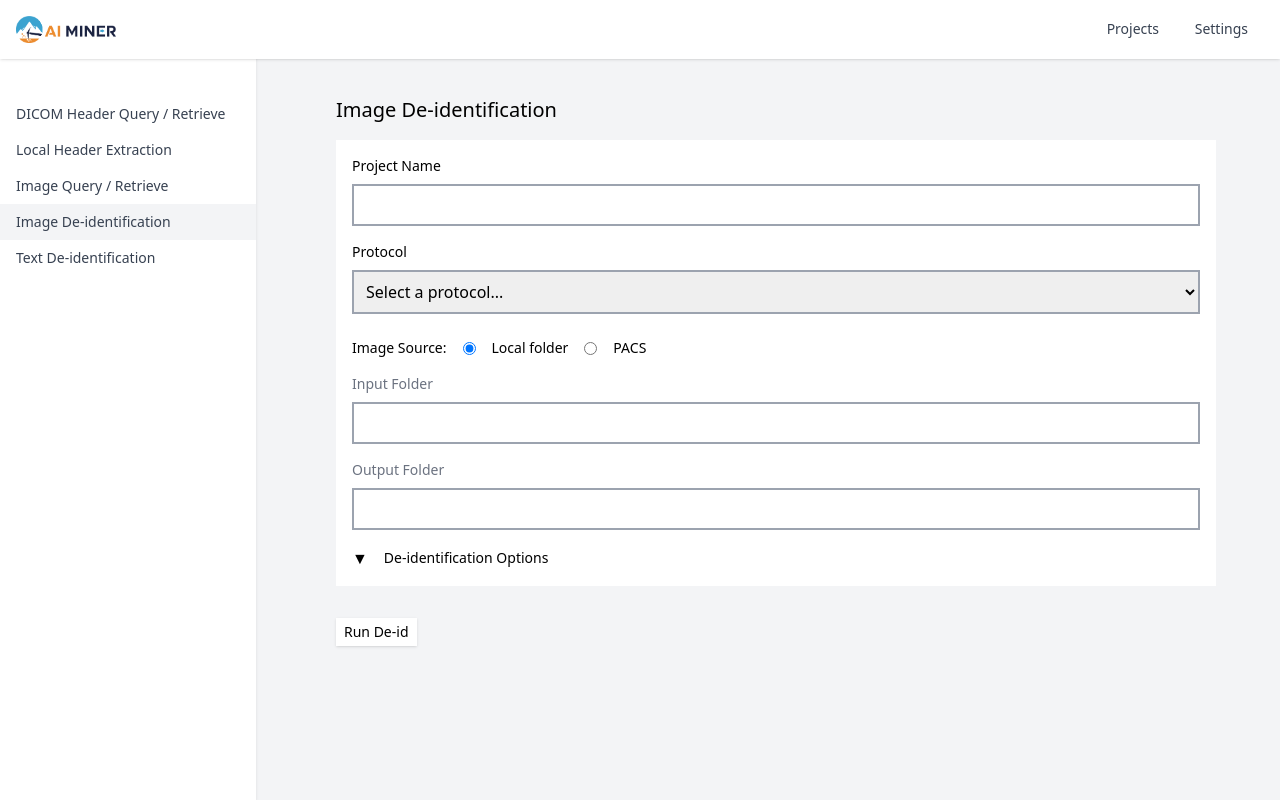
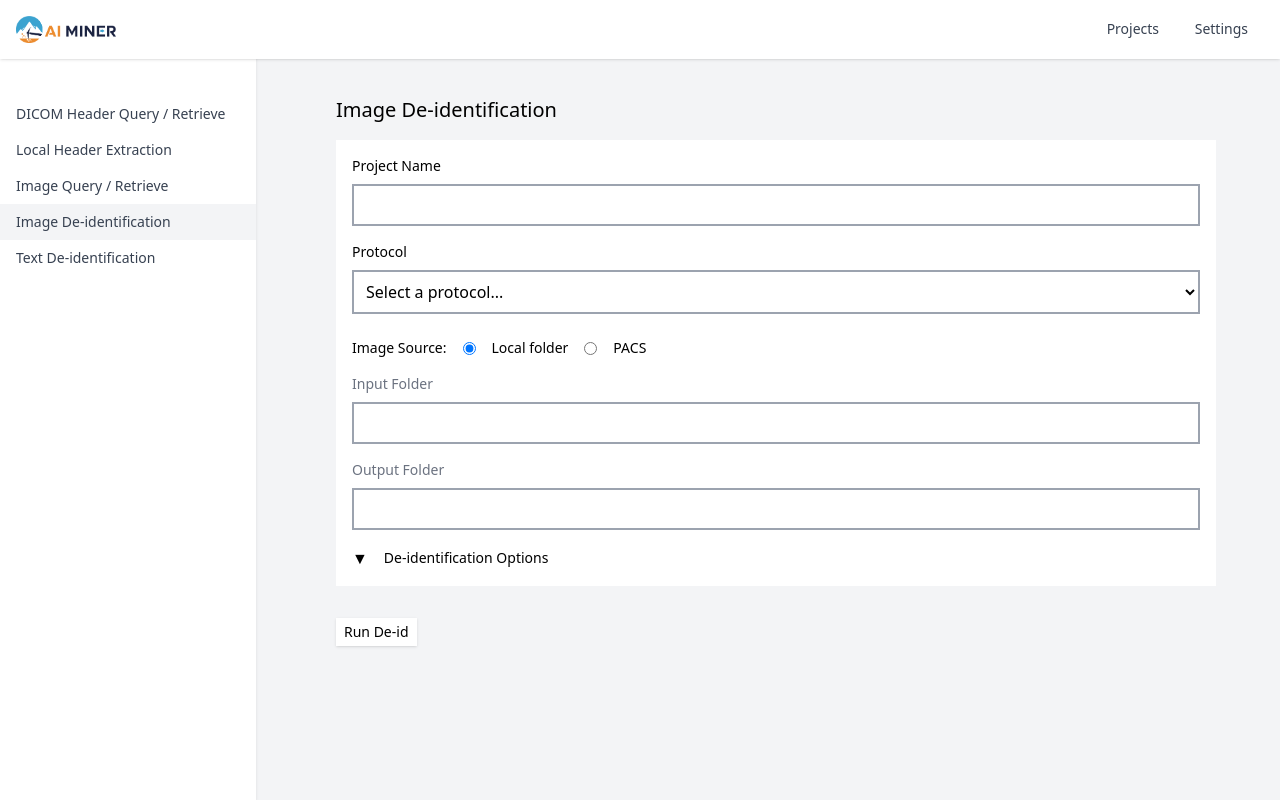
Before and after one commit to stjude/icore-image, a Django app: page /imagedeid/ in a window 1280 px wide. Run offline with Django 4.2, Linux system fonts and the light colour scheme; some libraries are stand-ins or nearby versions.

Commit message:
Make select box styling consistent

```diff
--- a/deid/templates/image_deid.html
+++ b/deid/templates/image_deid.html
@@ -16,7 +16,7 @@
     <div class="text-sm text-black-5 mt-4">Protocol</div>
     <div class="flex items-center space-x-4">
         <select id="protocol_select"
-                class="mt-2 w-full border-2 border-gray-400 p-2"
+                class="bg-white mt-2 w-full border-2 border-gray-400 p-2"
                 onchange="handleProtocolChange()">
             <option value="">Select a protocol...</option>
             {% for protocol in protocols %}
--- a/deid/templates/settings/image_deid.html
+++ b/deid/templates/settings/image_deid.html
@@ -18,7 +18,7 @@
         <div class="flex items-center space-x-4">
             <label for="protocol_select">Select Protocol:</label>
             <select id="protocol_select"
-                    class="border-2 border-gray-400 p-1 w-64"
+                    class="bg-white border-2 border-gray-400 p-1 w-64"
                     onchange="handleProtocolChange()">
                 <option value="">Select a protocol...</option>
                 {% for protocol in protocols %}
```
